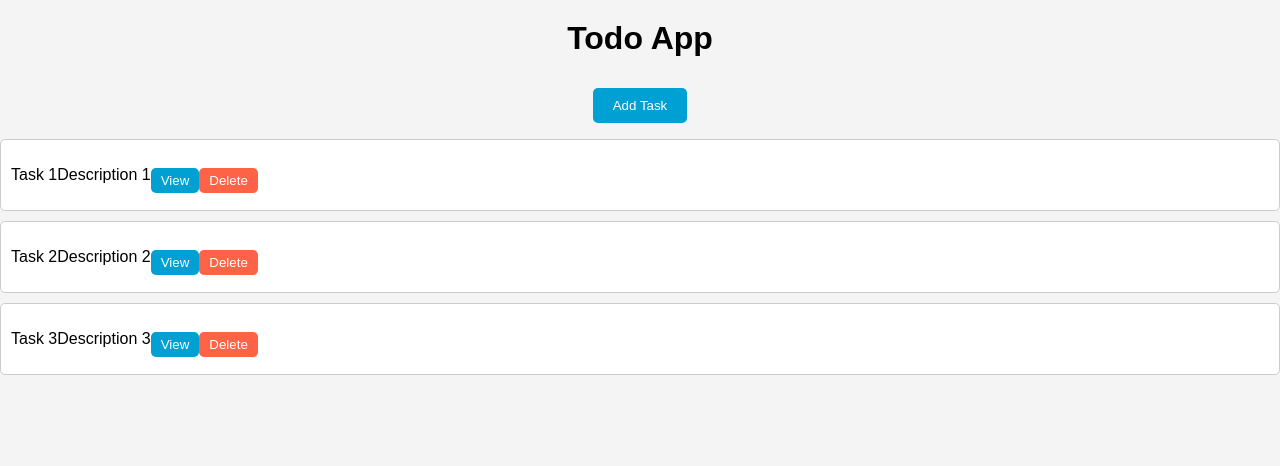
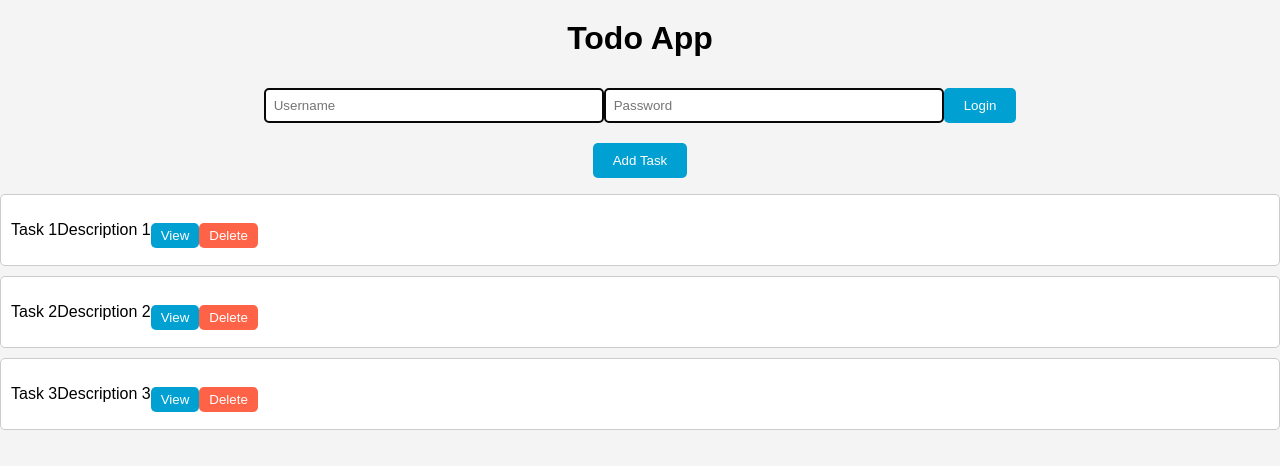
Before and after one commit to amitabhiam/todo-app, a React (Create React App) app: page / in a window 1280 px wide. Shown: the top 466 px of the page. Built offline with nearby package versions, Linux system fonts and the light colour scheme.

Commit message:
UserContext.js

```diff
--- a/src/App.css
+++ b/src/App.css
@@ -68,8 +68,8 @@ button {
   left: 50%;
   transform: translate(-50%, -50%);
   background-color: #fff;
-    padding: 10px; /* Smaller padding */
-    width: 300px; /* Smaller width */
+  padding: 10px;
+  width: 300px;
   border-radius: 5px;
 }
 
@@ -83,10 +83,11 @@ button {
   margin-top: 10px;
 }
 
-  input[type="text"] {
-    width: 100%;
-    padding: 10px;
+input[type="text"],
+input[type="password"] {
+  width: 25%;
+  padding: 8px;
   margin-bottom: 10px;
-    border: 1px solid #ccc;
+  border: 2px solid #080808;
   border-radius: 5px;
 }
--- a/src/App.js
+++ b/src/App.js
@@ -1,7 +1,7 @@
-import React, { useState } from 'react';
-import Modal from 'react-modal';
+import React, { useState, useRef } from 'react';
 import TaskList from './components/TaskList';
 import TaskOverlay from './components/TaskOverlay';
+import { useUser } from './components/UserContext';
 import './App.css';
 
 const initialTasks = [
@@ -12,17 +12,21 @@ const initialTasks = [
 
 function App() {
   const [tasks, setTasks] = useState(initialTasks);
-  const [modalIsOpen, setModalIsOpen] = useState(false);
   const [newTaskText, setNewTaskText] = useState('');
   const [newTaskDescription, setNewTaskDescription] = useState('');
   const [viewingTask, setViewingTask] = useState(null);
+  const [isModalOpen, setIsModalOpen] = useState(false);
+  const modalRef = useRef(null);
+  const { user, login, logout } = useUser();
+  const [username, setUsername] = useState(''); // Add state for username
+  const [password, setPassword] = useState(''); // Add state for password
 
   const openModal = () => {
-    setModalIsOpen(true);
+    setIsModalOpen(true);
   };
 
   const closeModal = () => {
-    setModalIsOpen(false);
+    setIsModalOpen(false);
     setNewTaskText('');
     setNewTaskDescription('');
   };
@@ -37,28 +41,50 @@ function App() {
       setTasks([...tasks, newTask]);
       closeModal();
     }
-  }
+  };
 
   const viewTask = (task) => {
     setViewingTask(task);
-  }
+  };
 
   const closeTaskOverlay = () => {
     setViewingTask(null);
-  }
+  };
 
   const deleteTask = (taskId) => {
+    if (user) {
       const updatedTasks = tasks.filter((task) => task.id !== taskId);
       setTasks(updatedTasks);
+    } else {
+      alert('Please log in to delete tasks');
     }
-
+  };
 
   return (
     <div>
       <h1>Todo App</h1>
+      {user ? (
+        <button onClick={logout}>Logout</button>
+      ) : (
+        <div>
+          <input
+            type="text"
+            placeholder="Username"
+            value={username}
+            onChange={(e) => setUsername(e.target.value)}
+          />
+          <input
+            type="password"
+            placeholder="Password"
+            value={password}
+            onChange={(e) => setPassword(e.target.value)}
+          />
+          <button onClick={() => login(username, password)}>Login</button>
+        </div>
+      )}
       <button onClick={openModal}>Add Task</button>
-      <TaskList tasks={tasks} onTaskView={viewTask} onTaskDelete={deleteTask} />
-      <Modal isOpen={modalIsOpen} onRequestClose={closeModal} className="modal">
+      {isModalOpen && (
+        <div className="custom-modal" ref={modalRef}>
           <h2>Add New Task</h2>
           <label htmlFor="newTaskText">Title:</label>
           <input
@@ -74,11 +100,13 @@ function App() {
             onChange={(e) => setNewTaskDescription(e.target.value)}
           />
           <button onClick={addTask}>Add</button>
-        <button onClick={closeModal} className="cancel">Cancel</button>
-      </Modal>
-      {viewingTask && (
-        <TaskOverlay task={viewingTask} onClose={closeTaskOverlay} />
+          <button onClick={closeModal} className="cancel">
+            Cancel
+          </button>
+        </div>
       )}
+      <TaskList tasks={tasks} onTaskView={viewTask} onTaskDelete={deleteTask} />
+      {viewingTask && <TaskOverlay task={viewingTask} onClose={closeTaskOverlay} />}
     </div>
   );
 }
--- a/src/components/TaskList.js
+++ b/src/components/TaskList.js
@@ -13,6 +13,10 @@ function TaskList({ tasks, onTaskView, onTaskDelete }) {
   }, [tasks]);
 
   return (
+    <div>
+      {tasks.length === 0 ? (
+        <p>You have no tasks</p>
+      ) : (
         <ul>
           {tasks.map((task) => (
             <li key={task.id}>
@@ -31,6 +35,8 @@ function TaskList({ tasks, onTaskView, onTaskDelete }) {
             </li>
           ))}
         </ul>
+      )}
+    </div>
   );
 }
 
--- a/src/components/TaskOverlay.js
+++ b/src/components/TaskOverlay.js
@@ -1,13 +1,14 @@
 import React from 'react';
-import Modal from 'react-modal';
 
 function TaskOverlay({ task, onClose }) {
   return (
-    <Modal isOpen={true} onRequestClose={onClose} className="modal">
+    <div className="custom-modal">
       <h2>{task.text}</h2>
       <p>{task.description}</p>
-      <button onClick={onClose} className="cancel">Close</button>
-    </Modal>
+      <button onClick={onClose} className="cancel">
+        Close
+      </button>
+    </div>
   );
 }
 
--- /dev/null
+++ b/src/components/UserContext.js
@@ -0,0 +1,39 @@
+import React, { createContext, useContext, useState } from 'react';
+
+const UserContext = createContext();
+
+export function UserProvider({ children }) {
+  const [user, setUser] = useState(null);
+
+  const login = (username, password) => {
+
+    if (validateUser(username, password)) {
+      setUser(username);
+    } else {
+      alert('Invalid username or password');
+    }
+  };
+
+  const logout = () => {
+    setUser(null);
+  };
+
+
+  const validateUser = (username, password) => {
+
+    const sampleUsername = 'amitabh';
+    const samplePassword = 'todoapp';
+
+    return username === sampleUsername && password === samplePassword;
+  };
+
+  return (
+    <UserContext.Provider value={{ user, login, logout }}>
+      {children}
+    </UserContext.Provider>
+  );
+}
+
+export function useUser() {
+  return useContext(UserContext);
+}
--- a/src/index.js
+++ b/src/index.js
@@ -3,12 +3,15 @@ import ReactDOM from 'react-dom/client';
 import './index.css';
 import App from './App';
 import reportWebVitals from './reportWebVitals';
+import { UserProvider } from './components/UserContext';
 
 const root = ReactDOM.createRoot(document.getElementById('root'));
 root.render(
+  <UserProvider>
   <React.StrictMode>
     <App />
   </React.StrictMode>
+  </UserProvider>
 );
 
 // If you want to start measuring performance in your app, pass a function
```
Lines whose indentation alone changed are shown as unchanged.
